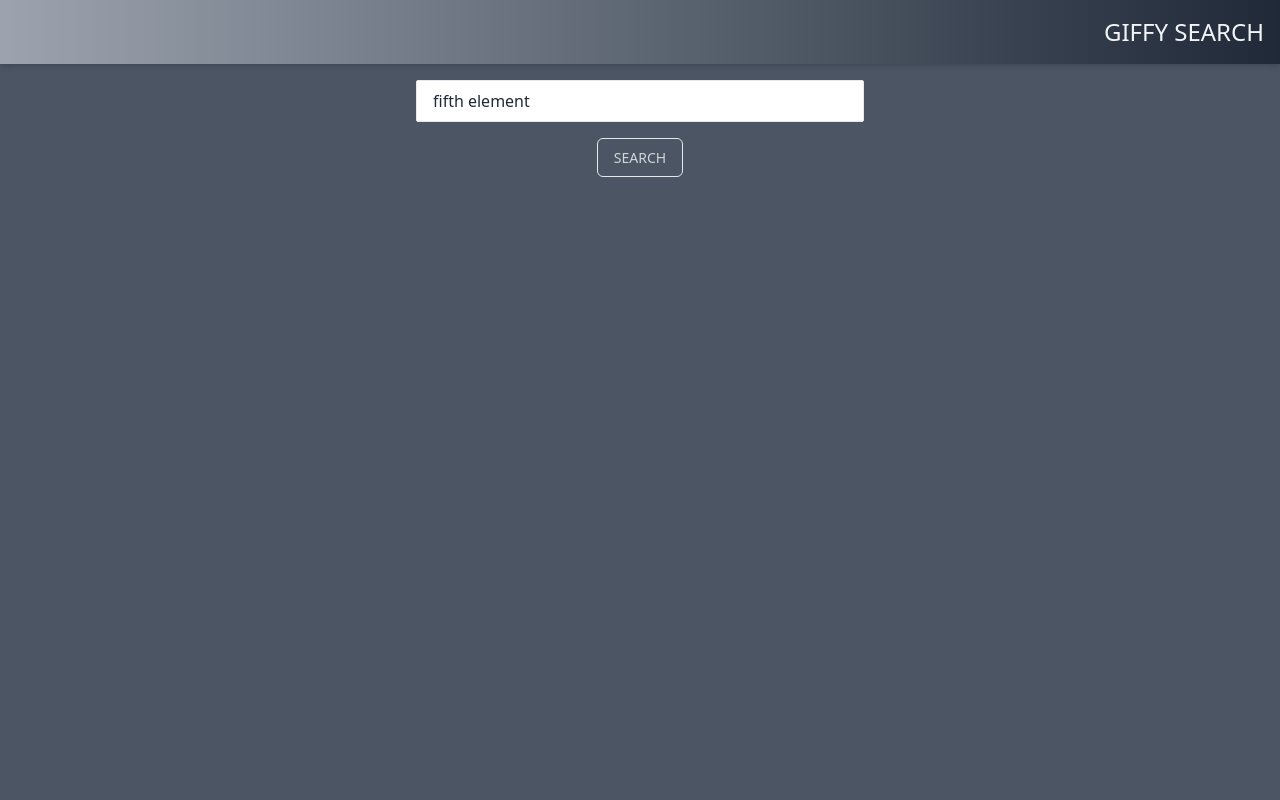
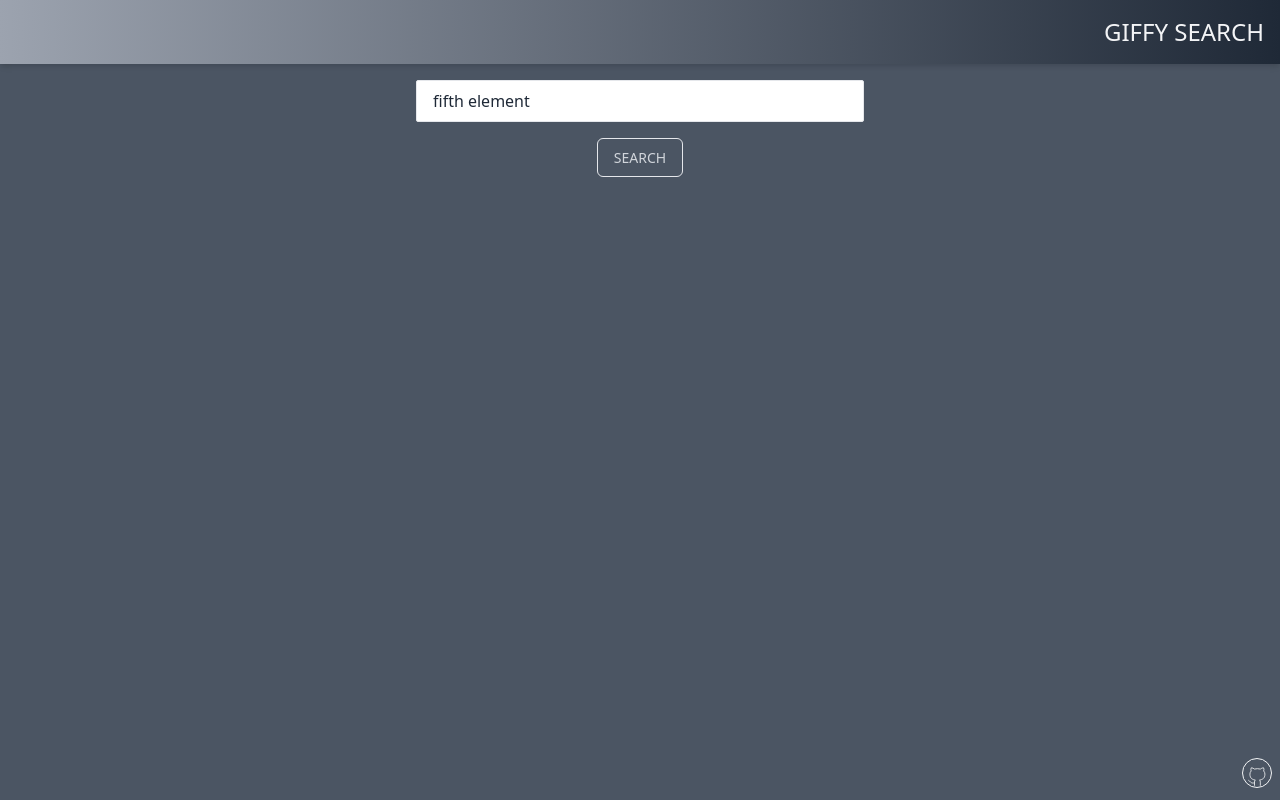
Before and after one commit to maxzz/giffy, a React (Vite) app: page / in a window 1280 px wide. Built offline with nearby package versions, Linux system fonts and the light colour scheme.

Commit message:
Feature: add link to GitHub project

```diff
--- a/src/hooked-serach.tsx
+++ b/src/hooked-serach.tsx
@@ -59,13 +59,28 @@
                 <div className="mt-4">
                     {loading
                         ? 'Loading'
-                        : <div className="" style={{columnCount: 4, columnGap: '.5rem'}}>
+                        : <div className="" style={{ columnCount: 4, columnGap: '.5rem' }}>
                             {results.map(item => {
                                 return <video className="mb-2" autoPlay loop key={item} src={item} />;
                             })}
                         </div>
                     }
                 </div>
+
+                <div className="fixed flex right-2 bottom-3">
+                    <a
+                        className="p-1 pt-2 pb-0 border rounded-full text-gray-100 border-gray-100"
+                        href="https://github.com/maxzz/giffy" target="_blank"
+                        title="Open GitHub source code"
+                    >
+                        <div className="w-5 h-5">
+                            <svg className="stroke-1" fill="none" stroke="currentColor" strokeWidth="2" strokeLinecap="round" strokeLinejoin="round" viewBox="0 0 24 24">
+                                <path d="M9 19c-5 1.5-5-2.5-7-3m14 6v-3.87a3.37 3.37 0 0 0-.94-2.61c3.14-.35 6.44-1.54 6.44-7A5.44 5.44 0 0 0 20 4.77 5.07 5.07 0 0 0 19.91 1S18.73.65 16 2.48a13.38 13.38 0 0 0-7 0C6.27.65 5.09 1 5.09 1A5.07 5.07 0 0 0 5 4.77a5.44 5.44 0 0 0-1.5 3.78c0 5.42 3.3 6.61 6.44 7A3.37 3.37 0 0 0 9 18.13V22" />
+                            </svg>
+                        </div>
+                    </a>
+                </div>
+
             </div>
         </div>
     );
```
